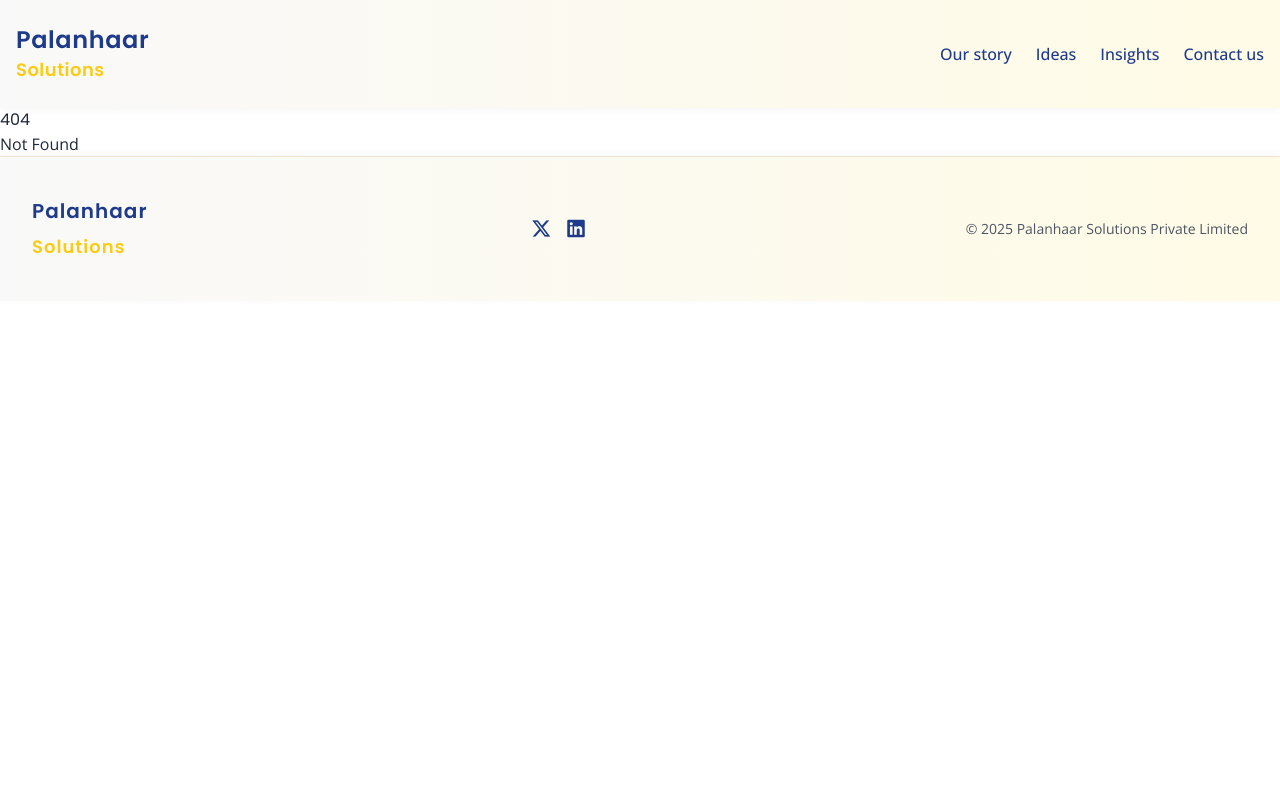
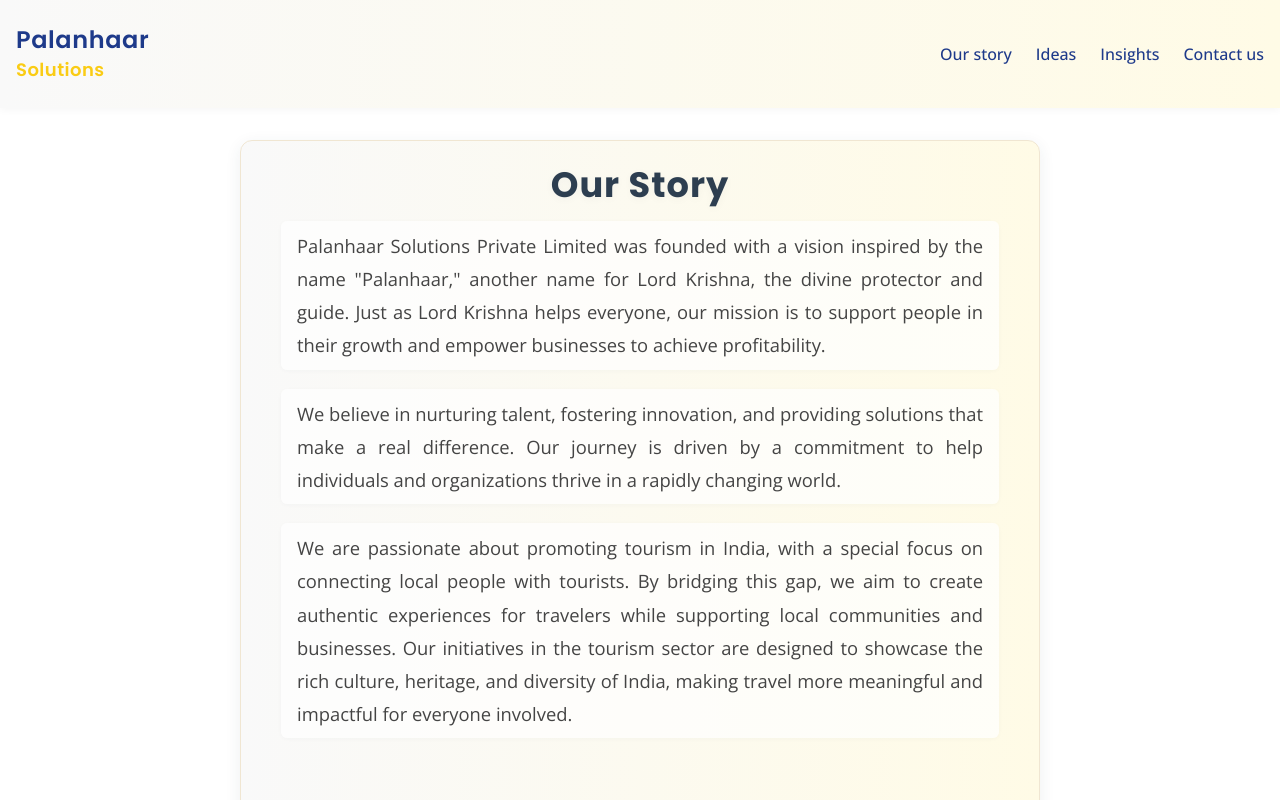
Before and after one commit to vm-palanhaar/palanhaar-official-website, a SvelteKit app: page /our-story in a window 1280 px wide. Before the commit this address had no page. Shown: the top 800 px of the page. Built offline with nearby package versions, Linux system fonts and the light colour scheme.

Commit message:
add our story page

```diff
--- /dev/null
+++ b/src/routes/our-story/+page.svelte
@@ -0,0 +1,52 @@
+<script>
+  // You can add any page-specific logic here if needed
+</script>
+
+<section class="our-story min-h-screen">
+  <h1>Our Story</h1>
+  <p>
+    Palanhaar Solutions Private Limited was founded with a vision inspired by the name "Palanhaar," another name for Lord Krishna, the divine protector and guide. Just as Lord Krishna helps everyone, our mission is to support people in their growth and empower businesses to achieve profitability.
+  </p>
+  <p>
+    We believe in nurturing talent, fostering innovation, and providing solutions that make a real difference. Our journey is driven by a commitment to help individuals and organizations thrive in a rapidly changing world.
+  </p>
+  <p>
+    We are passionate about promoting tourism in India, with a special focus on connecting local people with tourists. By bridging this gap, we aim to create authentic experiences for travelers while supporting local communities and businesses. Our initiatives in the tourism sector are designed to showcase the rich culture, heritage, and diversity of India, making travel more meaningful and impactful for everyone involved.
+  </p>
+</section>
+
+<style>
+  .our-story {
+    max-width: 800px;
+    margin: 2rem auto;
+    padding: 2rem 2.5rem;
+    background: linear-gradient(90deg, #f9f9f9 0%, #fffbe6 100%);
+    border-radius: 12px;
+    box-shadow: 0 4px 16px rgba(44, 62, 80, 0.08);
+    border: 1px solid #f0e6d2;
+    transition: box-shadow 0.2s;
+  }
+  .our-story:hover {
+    box-shadow: 0 8px 24px rgba(44, 62, 80, 0.12);
+  }
+  .our-story h1 {
+    color: #2d3e50;
+    margin-bottom: 1.5rem;
+    font-size: 2.2rem;
+    font-weight: 700;
+    letter-spacing: 1px;
+    text-align: center;
+    text-shadow: 0 2px 8px rgba(44,62,80,0.04);
+  }
+  .our-story p {
+    color: #444;
+    line-height: 1.8;
+    margin-bottom: 1.2rem;
+    font-size: 1.15rem;
+    text-align: justify;
+    background: rgba(255,255,255,0.7);
+    padding: 0.5rem 1rem;
+    border-radius: 6px;
+    box-shadow: 0 1px 4px rgba(44,62,80,0.03);
+  }
+</style>
```
